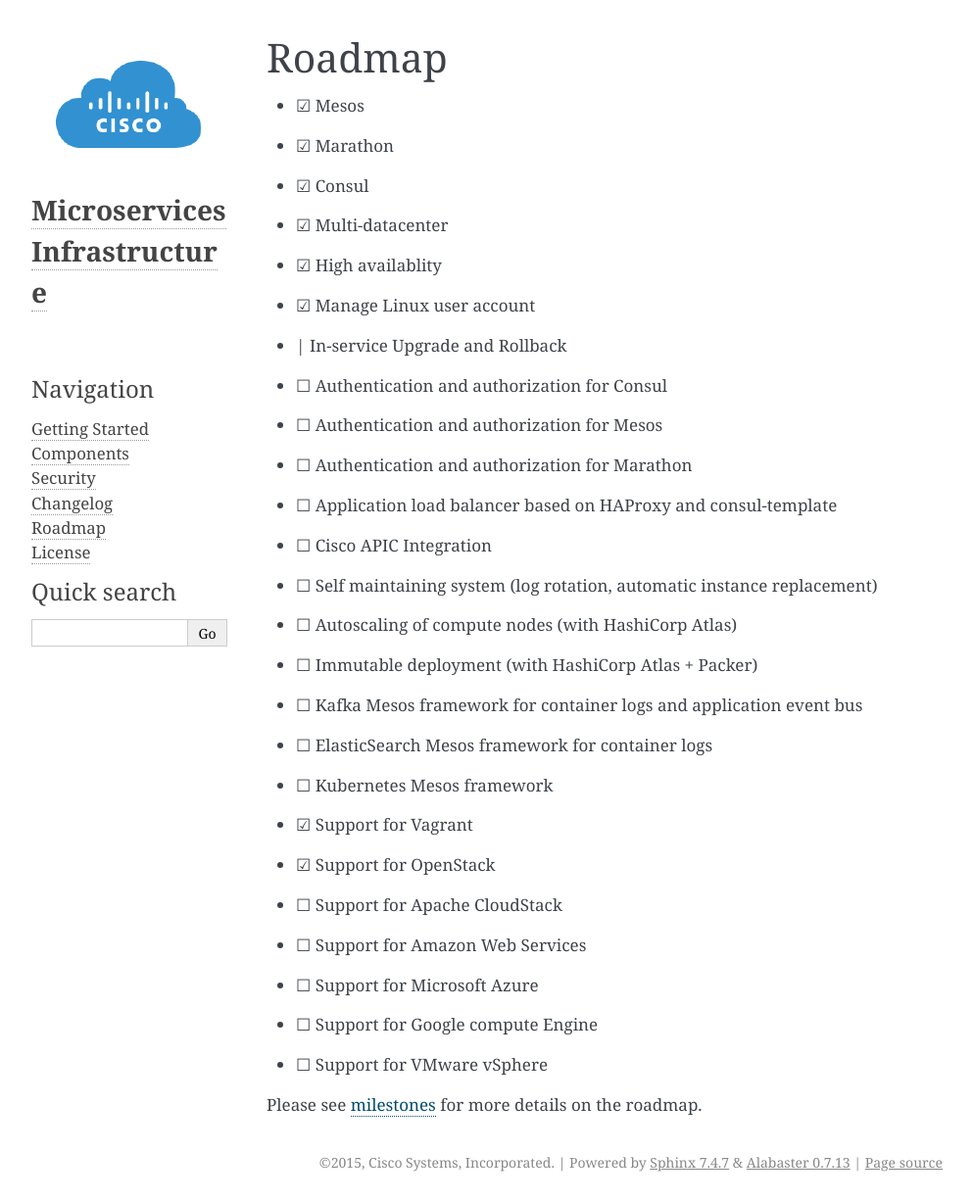
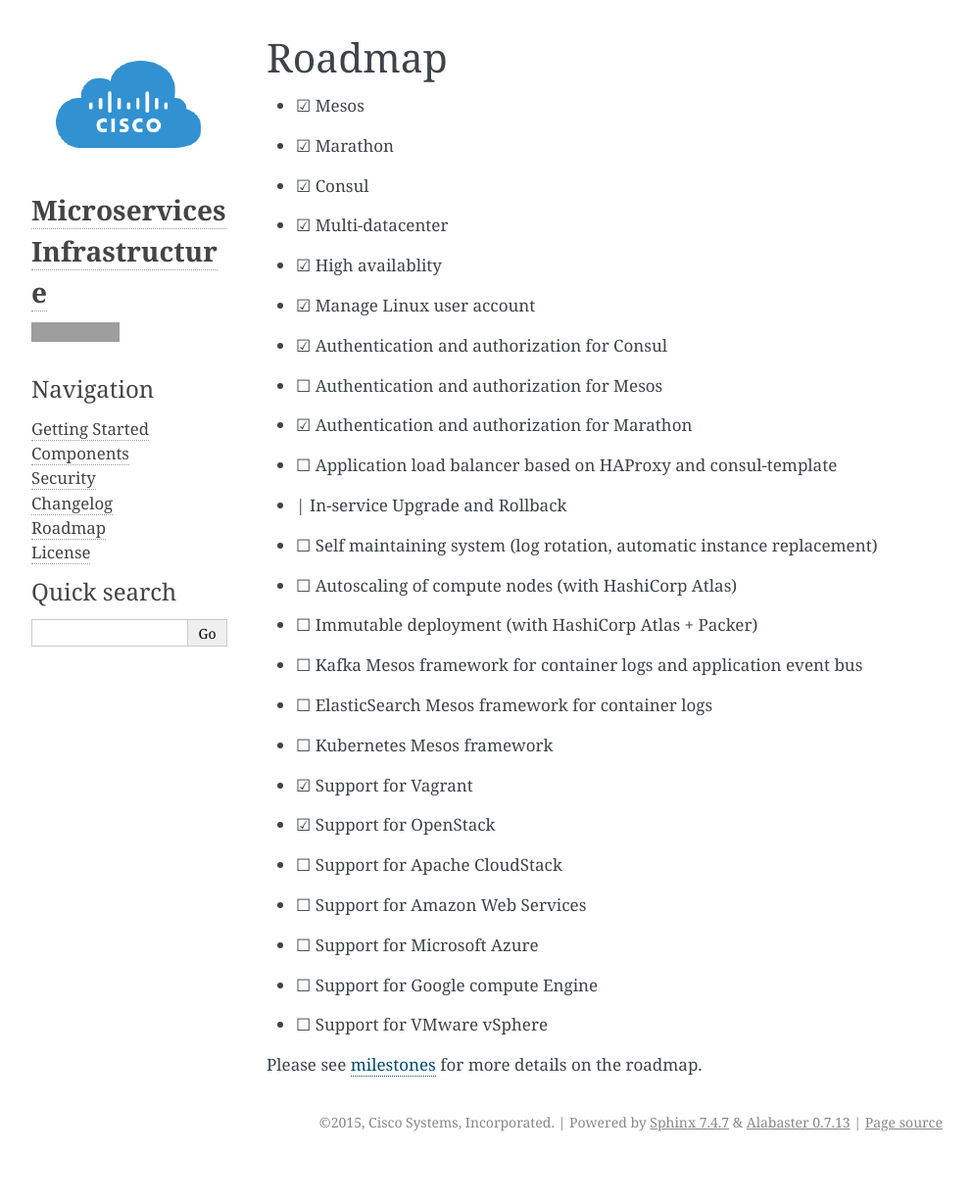
Before and after one commit to mantl/mantl, a Sphinx documentation site: the page built from docs/roadmap.rst, in a window 1280 px wide. Shown: the whole page at 98% size, without its empty margins (148-1141 px from the left). Built offline with Sphinx 7.4.7, drawn with Linux system fonts in a browser that asks for light colours; after the commit the page ends 1185 px from its top, so only the background shows below that; grey boxes are pictures that could not be loaded.

Commit message:
Update roadmap.rst

```diff
--- a/docs/roadmap.rst
+++ b/docs/roadmap.rst
@@ -7,12 +7,11 @@
 - |x| Multi-datacenter
 - |x| High availablity
 - |x| Manage Linux user account
+- |x| Authentication and authorization for Consul
+- |_| Authentication and authorization for Mesos
+- |x| Authentication and authorization for Marathon
+- |_| Application load balancer based on HAProxy and consul-template
 - | | In-service Upgrade and Rollback
-- |_| Authentication and authorization for Consul
-- |_| Authentication and authorization for Mesos
-- |_| Authentication and authorization for Marathon
-- |_| Application load balancer based on HAProxy and consul-template
-- |_| Cisco APIC Integration
 - |_| Self maintaining system (log rotation, automatic instance replacement)
 - |_| Autoscaling of compute nodes (with HashiCorp Atlas)
 - |_| Immutable deployment (with HashiCorp Atlas + Packer)
```
